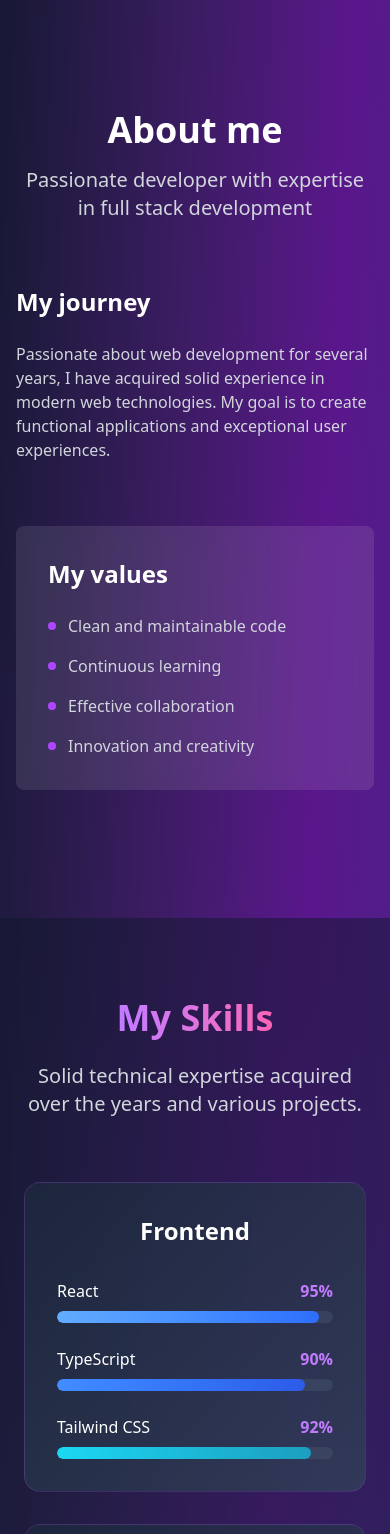
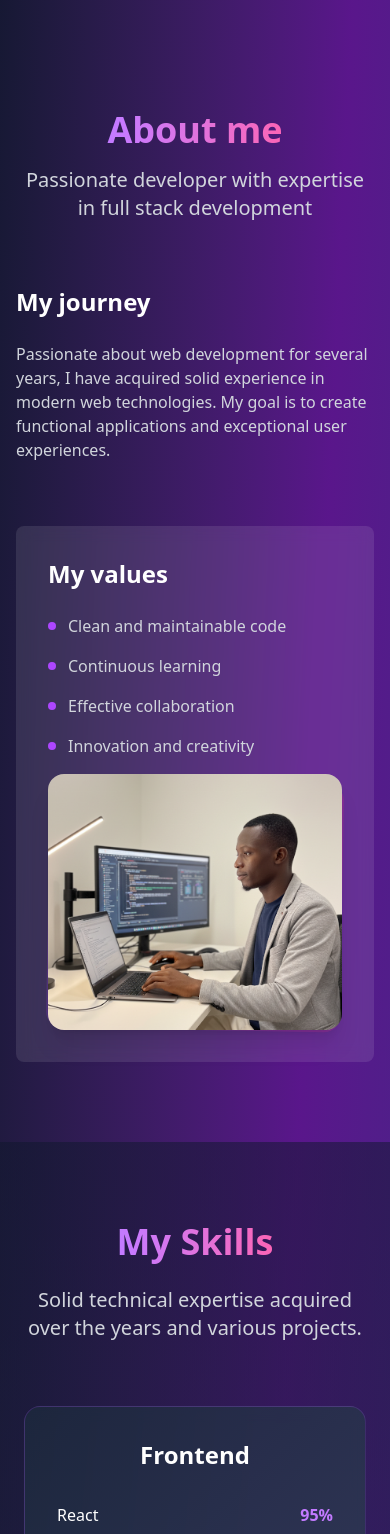
Before and after one commit to Jerry-M-L/Portfolio-pro, a React (Vite) app: page / in a window 390 px wide. Shown: the part 814-2348 px from the top of the page. Built offline with nearby package versions, Linux system fonts and the light colour scheme.

Commit message:
mise a jour 1.3

```diff
--- a/src/components/About.jsx
+++ b/src/components/About.jsx
@@ -1,5 +1,6 @@
 import React from 'react';
 import { useTranslation } from 'react-i18next';
+import poste from '../assets/poste.png';
 
 const About = () => {
   const { t } = useTranslation();
@@ -7,7 +8,11 @@ const About = () => {
     <section id="about" className="py-20 px-4">
       <div className="max-w-6xl mx-auto">
         <div className="text-center mb-16">
-          <h2 className="text-4xl font-bold text-white mb-4">{t('about.title')}</h2>
+          <h2 className="text-4xl md:text-5xl font-bold mb-4">
+            <span className="bg-gradient-to-r from-purple-400 to-pink-400 bg-clip-text text-transparent">
+              {t('about.title')}
+            </span>
+          </h2>
           <p className="text-xl text-gray-300 max-w-3xl mx-auto">{t('about.description')}</p>
         </div>
 
@@ -20,6 +25,7 @@ const About = () => {
 
           <div className="bg-white/10 backdrop-blur-sm rounded-lg p-8">
             <h3 className="text-2xl font-semibold text-white mb-6">{t('about.values.title')}</h3>
+            <div className="grid md:grid-cols-2 gap-6 items-start">
               <ul className="space-y-4">
                 <li className="flex items-center text-gray-300">
                   <span className="w-2 h-2 bg-purple-500 rounded-full mr-3"></span>
@@ -38,8 +44,11 @@ const About = () => {
                   {t('about.values.innovation')}
                 </li>
               </ul>
+              <div className="relative">
+                <div className="absolute inset-0 bg-gradient-to-r from-purple-500/20 to-pink-500/20 rounded-2xl transform rotate-1"></div>
+                <img alt="Illustration de poste de travail" className="relative w-full h-64 object-cover rounded-2xl shadow-xl -mt-2 mb-0" src={poste} />
               </div>
-          <div>
+            </div>
           </div>
         </div>
       </div>
--- a/src/components/Contact.jsx
+++ b/src/components/Contact.jsx
@@ -27,9 +27,9 @@ const Contact = () => {
   };
 
   const socialLinksMap = {
-    GitHub: 'https://github.com/your-username',
-    LinkedIn: 'https://www.linkedin.com/in/your-username',
-    Facebook: 'https://facebook.com/Jerry ML'
+    GitHub: 'https://github.com/Jerry-M-L',
+    LinkedIn: 'https://www.linkedin.com/in/jerry-mbenda-leca',
+    Facebook: 'https://facebook.com/JerryML'
   };
 
   const contactInfo = [
--- a/src/components/Hero.jsx
+++ b/src/components/Hero.jsx
@@ -8,8 +8,8 @@ const Hero = () => {
   const { t } = useTranslation();
   const socialLinks = {
     GitHub: 'https://github.com/Jerry-M-L',
-    LinkedIn: 'https://www.linkedin.com/in/your-username',
-    Email: 'jerrymbendaleca@gmail.com'
+    LinkedIn: 'https://www.linkedin.com/in/jerry-mbenda-leca',
+    Email: 'mailto:jerrymbendaleca@gmail.com'
   };
   const scrollToAbout = () => {
     const element = document.getElementById('about');
--- a/src/components/Projects.jsx
+++ b/src/components/Projects.jsx
@@ -4,7 +4,7 @@ import { ExternalLink, Github, Eye, Clock, CheckCircle, AlertCircle } from 'luci
 import { Button } from './ui/button';
 import { useTranslation } from 'react-i18next';
 import portfolioImg from '../assets/portfolio.png';
-import poste from '../assets/poste.png';
+import CreditCarbone from '../assets/Credit carbone.png';
 
 const Projects = () => {
   const { t } = useTranslation();
@@ -28,7 +28,7 @@ const Projects = () => {
     {
       title: t('projects.items.carbonCredit.title'),
       description: t('projects.items.carbonCredit.description'),
-      image: 'https://media.istockphoto.com/id/2159480414/photo/businessman-holding-a-us-dollar-banknote-and-another-person-held-up-a-sign-with-the-co2-icon.jpg?s=612x612&w=0&k=20&c=aIyH79eE_wcJq2Zf-9aChwsiFT5lY8j-axSDFdRsERw=',
+      image: CreditCarbone,
       demoUrl: '/',
       codeUrl: '/',
       technologies: ['React', 'Node.js', 'Blockchain', 'Web3', 'PostgreSQL'],
```
Also changed, not shown: src/assets/Credit carbone.png (added). Lines whose indentation alone changed are shown as unchanged.
